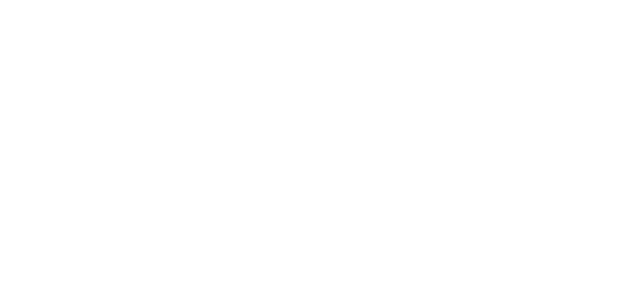
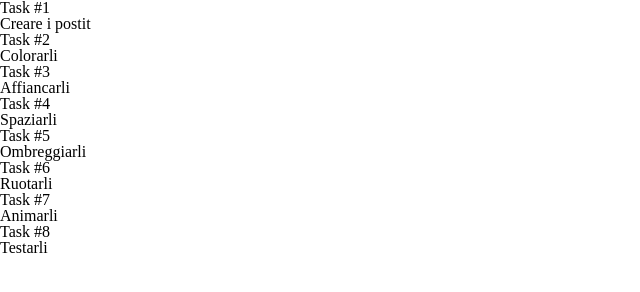
Before and after one commit to GIPSaro/U2-Week1, a plain HTML site: page Day4/parte1/postit.html in a window 1280 px wide. Shown: the whole page, without its empty margins (0-640 px from the left). Drawn offline with Linux system fonts and the light colour scheme.

Commit message:
Day4/commit2/postitHtml

```diff
--- a/Day4/parte1/postit.css
+++ b/Day4/parte1/postit.css
@@ -0,0 +1 @@
+@import url("https://fonts.googleapis.com/css2?family=Indie+Flower&display=swap");
--- a/Day4/parte1/postit.html
+++ b/Day4/parte1/postit.html
@@ -17,5 +17,40 @@
     <link rel="stylesheet" href="postit.css" />
   </head>
 
-  <body></body>
+  <body>
+    <div class="container">
+      <div class="postit yellow">
+        <h2>Task #1</h2>
+        <p>Creare i postit</p>
+      </div>
+      <div class="postit green">
+        <h2>Task #2</h2>
+        <p>Colorarli</p>
+      </div>
+      <div class="postit purple">
+        <h2>Task #3</h2>
+        <p>Affiancarli</p>
+      </div>
+      <div class="postit green">
+        <h2>Task #4</h2>
+        <p>Spaziarli</p>
+      </div>
+      <div class="postit yellow">
+        <h2>Task #5</h2>
+        <p>Ombreggiarli</p>
+      </div>
+      <div class="postit purple">
+        <h2>Task #6</h2>
+        <p>Ruotarli</p>
+      </div>
+      <div class="postit yellow">
+        <h2>Task #7</h2>
+        <p>Animarli</p>
+      </div>
+      <div class="postit green">
+        <h2>Task #8</h2>
+        <p>Testarli</p>
+      </div>
+    </div>
+  </body>
 </html>
```
